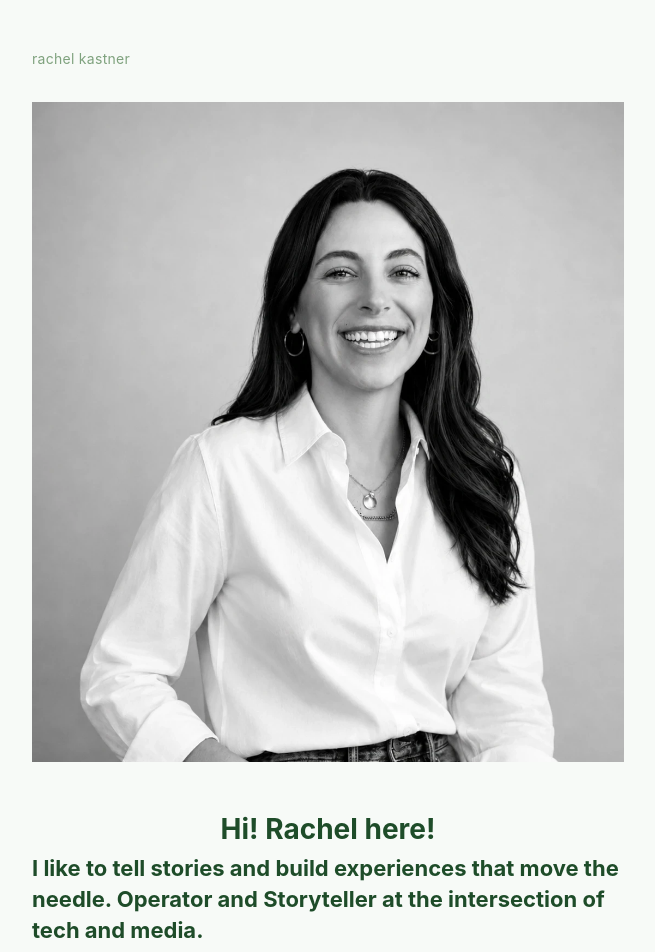
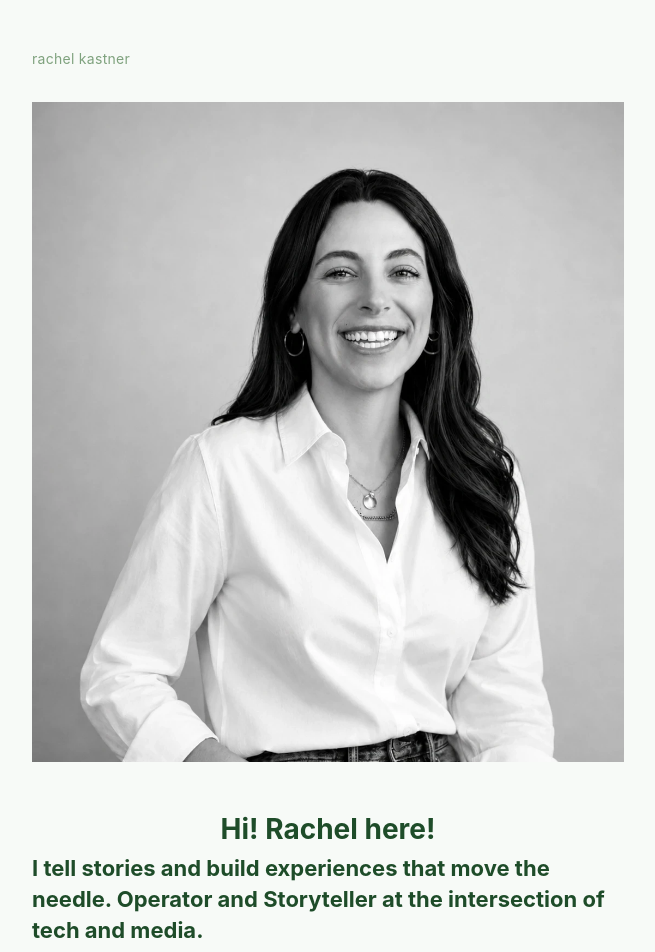
Before and after one commit to rachelraykay/rachelkastner, a website: page index.html in a window 1280 px wide. Shown: the top 952 px of the page, without its empty margins (312-967 px from the left). Drawn offline with Linux system fonts and the light colour scheme.

Commit message:
Update index.html

```diff
--- a/index.html
+++ b/index.html
@@ -15,7 +15,7 @@
   <img class="hero" src="images/hero.webp" alt="Rachel Kastner">
 
   <p class="greeting">Hi! Rachel here!</p>
-  <p class="headline">I like to tell stories and build experiences that move the needle. Operator and Storyteller at the intersection of tech and media.</p>
+  <p class="headline">I tell stories and build experiences that move the needle. Operator and Storyteller at the intersection of tech and media.</p>
 
   <p class="body-text">Right now, I lead brand and comms at Empathy. Before that, I spent a decade producing content thats reached tens of millions of people. I facilitate, host and moderate events because I love IRL. The rest of the time, you'll find me writing or spending time with my son.</p>
 
```
